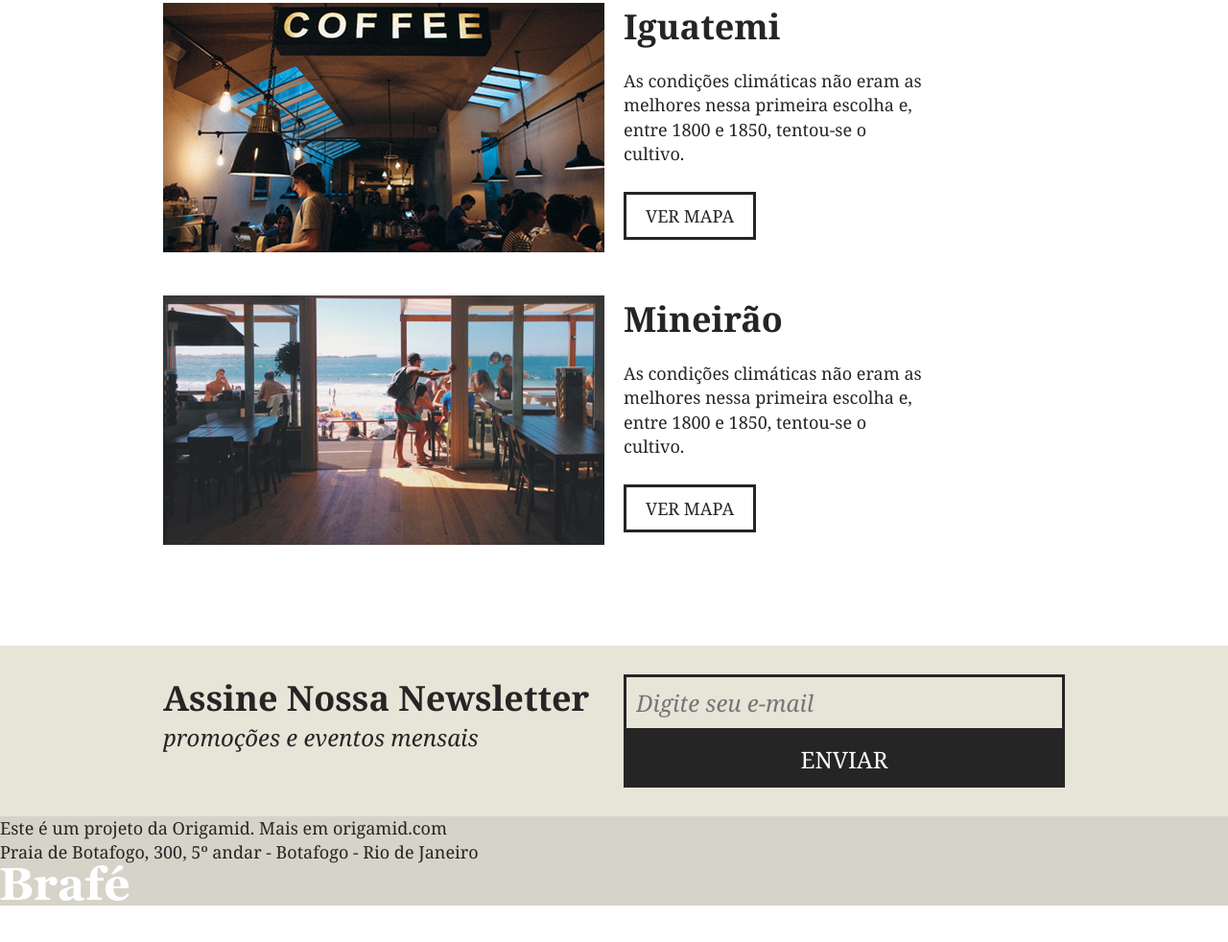
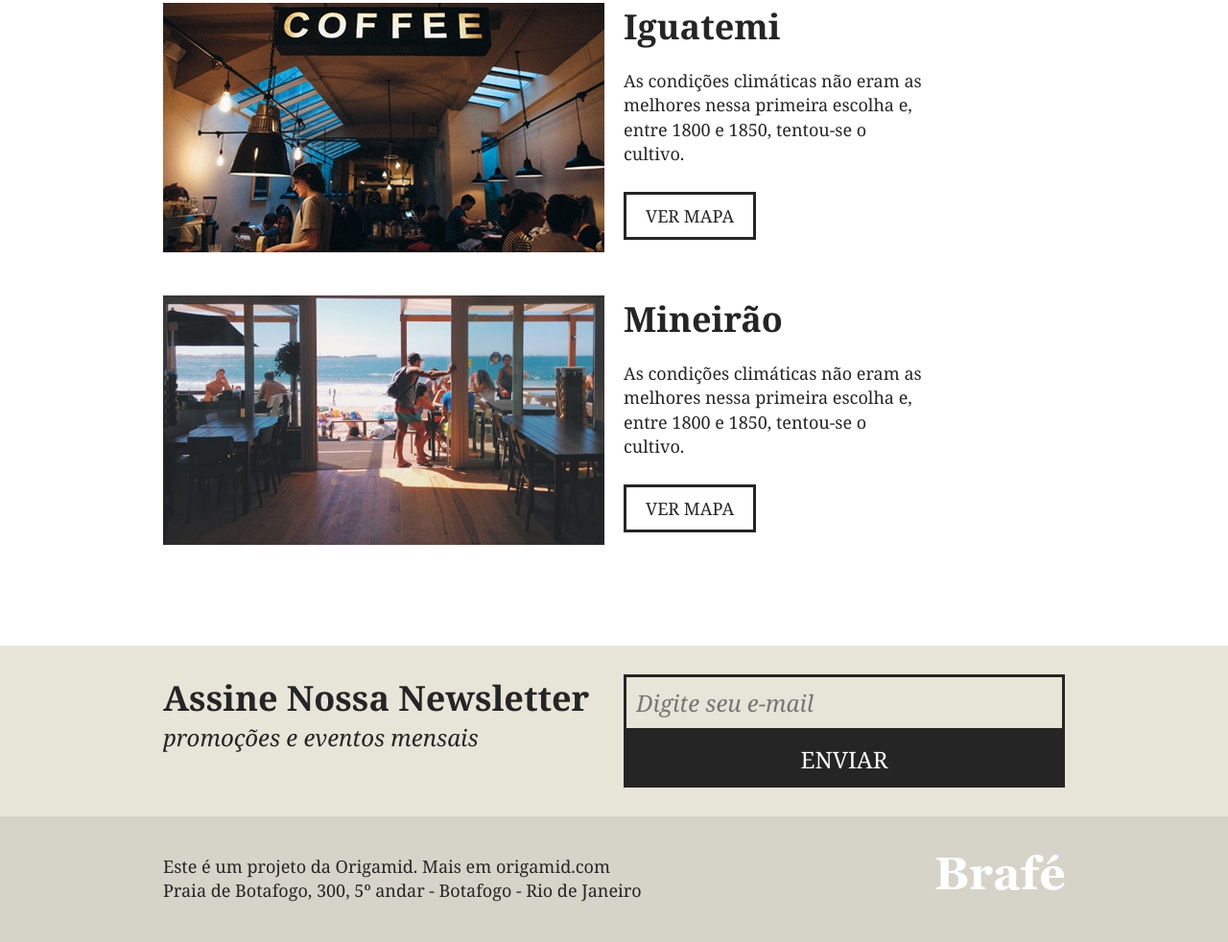
Before and after one commit to jp-lourenco/CSS-Responsivo, a plain HTML site: page CSS_Flex/index.html in a window 1280 px wide. Shown: the part 2146-3128 px from the top of the page at 96% size. Before the commit the page ends 3090 px from the top, so only its background shows below. Drawn offline with Linux system fonts and the light colour scheme.

Commit message:
Footer flex

```diff
--- a/CSS_Flex/css/style.css
+++ b/CSS_Flex/css/style.css
@@ -287,9 +287,16 @@ h2.produtos-mineiro::before {
 
 .footer {
 	background: #d6d3c8;
+	padding: 40px 0;
 }
 
 .footer p {
 	font-size: 1.125em;
 	line-height: 1.4em;
+	margin: 0 10px;
+	flex: 1;
 }
+
+.footer-img {
+	margin: 0 10px;
+}
--- a/CSS_Flex/index.html
+++ b/CSS_Flex/index.html
@@ -112,9 +112,11 @@ aente quente, mas também pode ser consumido gelado. Ele é um estimulante, por
 	</section>
 
 	<footer class="footer">
-		<div>
+		<div class="container">
 			<p>Este é um projeto da Origamid. Mais em origamid.com<br>Praia de Botafogo, 300, 5º andar - Botafogo - Rio de Janeiro</p>
-			<img src="../assets/images/brafe.png" alt="Brafé">
+			<div class="footer-img">
+				<img src="../assets/images/brafe.png" alt="Brafé">
+			</div>
 		</div>
 	</footer>
 
```
